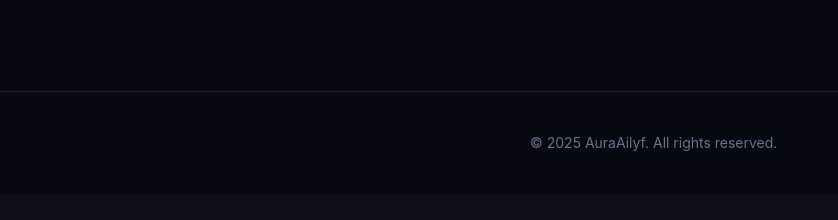
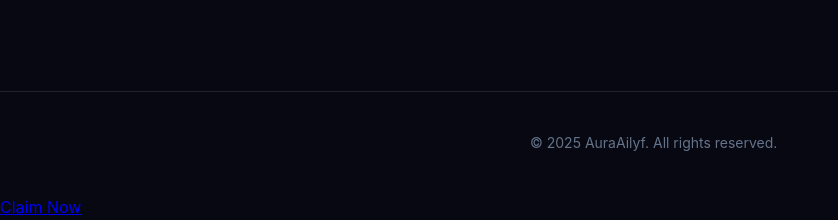
Before and after one commit to sandeep123-R/auraailyf, a Flask app: page / in a window 1280 px wide. Shown: the part 4502-4722 px from the top of the page, without its empty margins (0-838 px from the left). Before the commit the page ends 4653 px from the top, so only its background shows below. Run offline with Flask 3, Linux system fonts and the light colour scheme.

Commit message:
Add 'Claim Now' button to footer

```diff
--- a/templates/index.html
+++ b/templates/index.html
@@ -282,6 +282,13 @@
           <p>&copy; 2025 AuraAilyf. All rights reserved.</p>
         </div>
       </div>
+              </div>
+        <a href="https://forms.gle/EPuX7gNa9rTnduHw8" target="_blank" class="popup-btn">Claim Now</a>
+    </div>
+
+
+
+</body>
     </footer>
 
     <script type="module" src="{{ url_for('static', filename='main.js') }}"></script>
```
